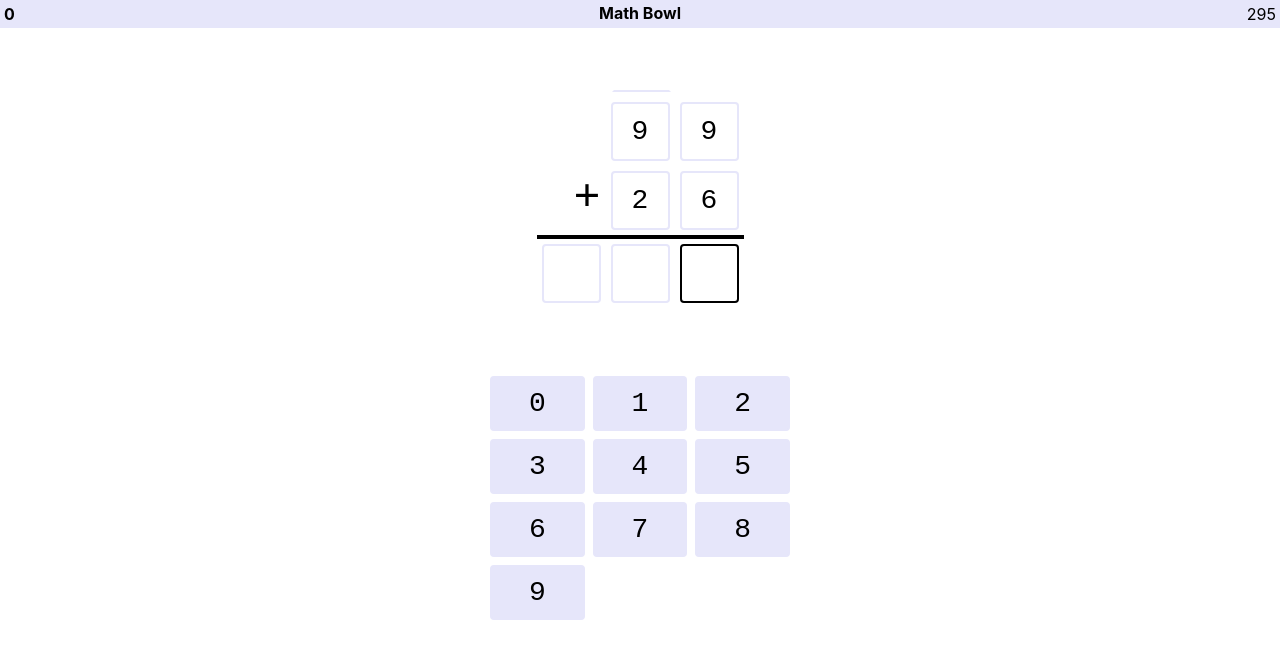
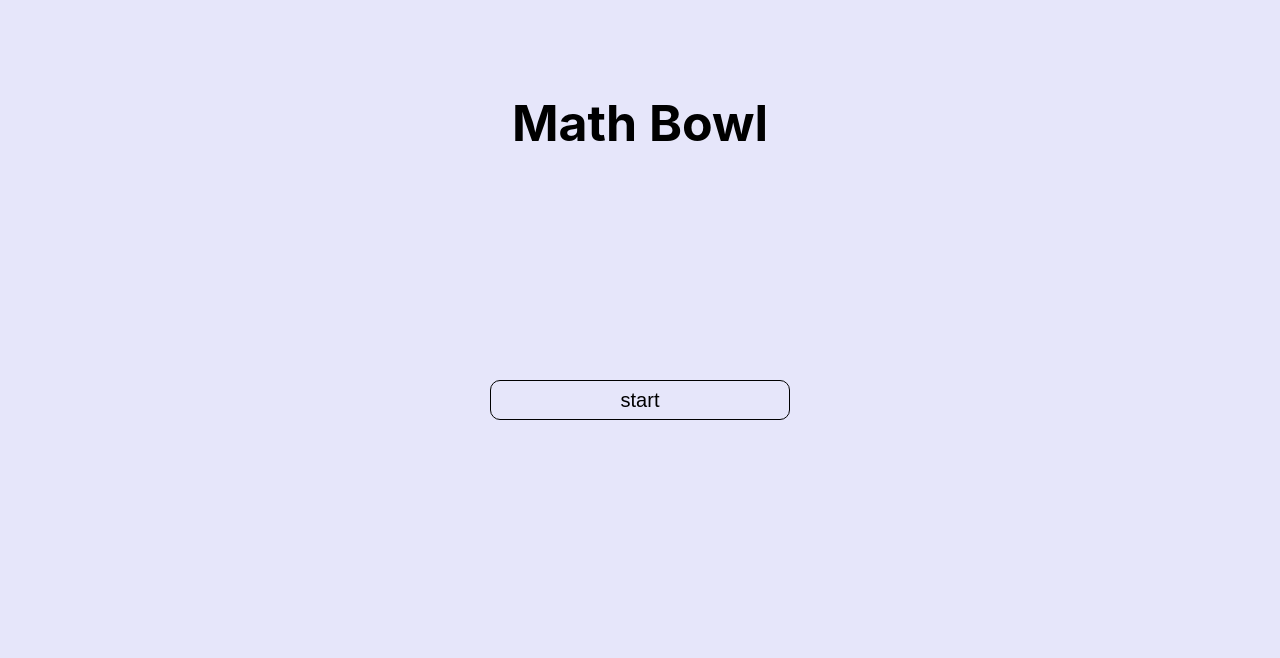
Before and after one commit to marstall/mathbowl, a React (Create React App) app: page / in a window 1280 px wide. Shown: the top 658 px of the page. Built offline with nearby package versions, Linux system fonts and the light colour scheme.

Commit message:
start + done screens

```diff
--- a/src/math-bowl/math-bowl.js
+++ b/src/math-bowl/math-bowl.js
@@ -11,16 +11,45 @@ export default function MathBowl() {
   const [nums, setNums] = useState([]);
   const [seed, setSeed] = useState(new Date().getTime());
   const [score, setScore] = useState(0);
-  const [timer, setTimer] = useState(60 * 5);
+  const [timer, setTimer] = useState(5 * 60);
+  const [complete, setComplete] = useState(false);
+  const [started, setStarted] = useState(false);
+
   function countDown() {
     setTimer((timer) => timer - 1);
   }
+
   useEffect(() => {
+    if (timer <= 0) {
+      clearInterval(countDown);
+      setComplete(true);
+    }
+  }, [timer]);
+
+  useEffect(() => {
+    if (started) {
       setInterval(countDown, 1000);
       return clearInterval(countDown);
-  }, []);
+    }
+  }, [started]);
+
   return (
     <div className={styles.container}>
+      {!started ? (
+        <div className={styles.startScreen}>
+          <div className={styles.title}>Math Bowl</div>
+          <button onClick={() => setStarted(true)}>start</button>
+        </div>
+      ) : complete ? (
+        <div className={styles.complete}>
+          <div className={styles.msg1}>countdown complete!</div>
+          <div>
+            <div className={styles.msg2}>final score</div>
+            <div className={styles.score}>{score}</div>
+          </div>
+        </div>
+      ) : (
+        <div>
           <div
             className={styles.progressBar}
             style={{
@@ -49,5 +78,7 @@ export default function MathBowl() {
           />
           <DigitPicker onNumClick={(n) => setNums((nums) => [...nums, n])} />
         </div>
+      )}
+    </div>
   );
 }
--- a/src/math-bowl/math-bowl.module.scss
+++ b/src/math-bowl/math-bowl.module.scss
@@ -1,4 +1,50 @@
 .container {
+  .startScreen {
+    position: absolute;
+    left:0;
+    right:0;
+    top:0;
+    bottom:0;
+    background-color: lavender;
+    display: flex;
+    justify-content: space-around;
+    flex-direction: column;
+    align-items: center;
+    font-weight: bold;
+    color: black;
+    .title {
+      margin-top: 90px;
+      font-size: 50px;
+    }
+    button {
+      border: 1px solid black;
+    }
+  }
+  .complete {
+    position: absolute;
+    left:0;
+    right:0;
+    top:0;
+    bottom:0;
+    background-color: lavender;
+    display: flex;
+    justify-content: space-around;
+    flex-direction: column;
+    align-items: center;
+    font-weight: bold;
+    color: black;
+    .msg1 {
+      font-size: 36px;
+    }
+    .msg2 {
+      font-size: 24px;
+    }
+    .score {
+      margin-left: 24px;
+      color:magenta;
+      font-size: 96px;
+    }
+  }
   .title {
     position: absolute;
     top: 0;
@@ -35,16 +81,3 @@
   }
 
 }
-
-button {
-  width: 300px;
-  height:40px;
-  border-radius:10px;
-  background-color: transparent;
-  border: none;
-  font-size:20px;
-  padding: 0px;
-  box-shadow: none;
-  cursor: pointer;
-
-}
--- a/src/problem/problem.module.scss
+++ b/src/problem/problem.module.scss
@@ -1,6 +1,6 @@
 :root {
-  --grid-width: 55px;
-  --grid-height: 55px;
+  --grid-width: 88px;
+  --grid-height: 88px;
   --grid-margin: 5px;
 }
 
```
Also changed, not shown: 1 other file (tests, documents, lock files or other folders). Lines whose indentation alone changed are shown as unchanged.
